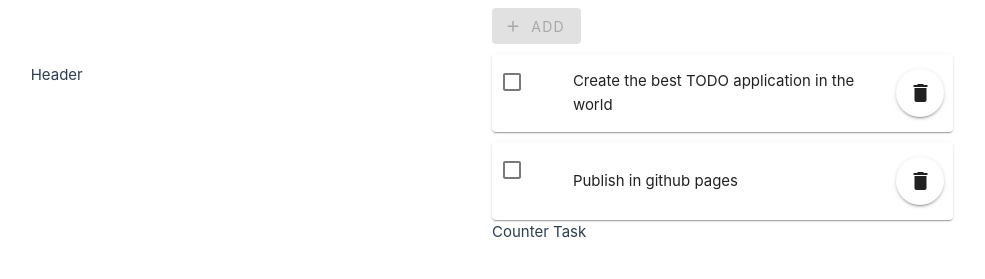
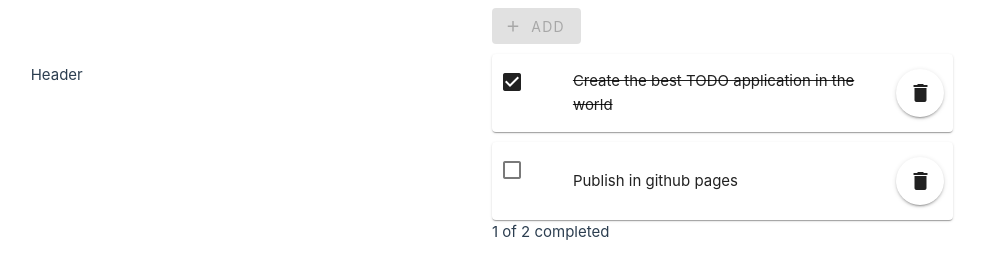
Before and after one commit to ohierro/todo-list-2024, a Vue app: page / in a window 1280 px wide. Shown: the part 325-604 px from the top of the page, without its empty margins (148-1133 px from the left). Built offline with nearby package versions, Linux system fonts and the light colour scheme.

Commit message:
Final solution

```diff
--- a/src/App.vue
+++ b/src/App.vue
@@ -4,8 +4,16 @@ import Header from './components/Header.vue'
 import NewTask from '@/components/NewTask.vue'
 import ListTask from '@/components/ListTask.vue'
 import CounterTask from '@/components/CounterTask.vue'
+import { isTemplateSpan } from 'typescript';
+import ItemTask from './components/ItemTask.vue';
 
-const todos = reactive([
+interface Task {
+  id: number,
+  name: string,
+  completed: boolean
+}
+
+const todos = reactive<Array<Task>>([
   {
     id: 0,
     name: 'Create the best TODO application in the world',
@@ -19,13 +27,23 @@ const todos = reactive([
 ])
 
 function addTodo(name: string) {
-  // console.log(`add ${name} task`);
   todos.push({
     id: todos.length,
     name: name,
     completed: false
   })
 }
+
+function onToggleCompleted(id: number) {
+  const item = todos.filter(t => t.id === id)[0]
+  item.completed = !item.completed
+}
+
+function onDeleteTask(id: number) {
+  const index = todos.findIndex(t => t.id === id)
+  todos.splice(index, 1)
+}
+
 </script>
 
 <template>
@@ -35,8 +53,11 @@ function addTodo(name: string) {
 
   <main>
     <NewTask @add="addTodo"></NewTask>
-    <ListTask :todos="todos"></ListTask>
-    <CounterTask></CounterTask>
+    <ListTask :todos="todos"
+      @toggle-completed="onToggleCompleted"
+      @delete-task="onDeleteTask"
+    ></ListTask>
+    <CounterTask :items="todos"></CounterTask>
   </main>
 </template>
 
--- a/src/components/CounterTask.vue
+++ b/src/components/CounterTask.vue
@@ -1,5 +1,22 @@
+<script setup lang="ts">
+import { computed } from 'vue';
+
+interface Task {
+    id: number
+    name: string,
+    completed: boolean,
+}
+
+const props = defineProps<{
+    items: Array<Task>
+}>()
+
+const completedTasks = computed(() => props.items.filter(i => i.completed).length)
+const totalTasks = computed(() => props.items.length)
+</script>
+
 <template>
-    <div>
-        Counter Task
-    </div>
+<div>
+    {{ completedTasks }} of {{  totalTasks }} completed
+</div>
 </template>
--- a/src/components/ItemTask.vue
+++ b/src/components/ItemTask.vue
@@ -1,21 +1,18 @@
 <script setup lang="ts">
 
-const emits = defineEmits(['add'])
+const emits = defineEmits(['toggleCompleted', 'deleteTask'])
+
 const props = defineProps<{
     id: number
     name: string,
     completed: boolean,
 }>()
-
-function onClick() {
-
-}
 </script>
 
 <template>
 <v-row align="center">
     <v-col cols="2">
-        <v-checkbox></v-checkbox>
+        <v-checkbox :model-value="completed" @click="emits('toggleCompleted', id)"></v-checkbox>
     </v-col>
     <v-col cols="8">
         <span :class="{ done: completed }">
@@ -24,9 +21,15 @@ function onClick() {
     </v-col>
     <v-col cols="2">
         <v-btn
-            @click="onClick"
+            @click="emits('deleteTask', id)"
             icon="mdi-delete"
         ></v-btn>
     </v-col>
 </v-row>
 </template>
+
+<style scoped>
+.done {
+    text-decoration: line-through;
+}
+</style>
--- a/src/components/ListTask.vue
+++ b/src/components/ListTask.vue
@@ -2,11 +2,21 @@
 import ItemTask from './ItemTask.vue';
 
 
+const emits = defineEmits(['toggleCompleted', 'deleteTask'])
 const props = defineProps(['todos'])
 
 function onClick(id: number) {
     console.log(`click on task ${id}`);
 }
+
+function toggleCompleted(id: number) {
+    emits('toggleCompleted', id)
+}
+
+function onDeleteTask(id: number) {
+    emits('deleteTask', id)
+}
+
 </script>
 
 <template>
@@ -15,6 +25,8 @@ function onClick(id: number) {
             :id="todo.id"
             :name="todo.name"
             :completed="todo.completed"
+            @toggle-completed="toggleCompleted"
+            @delete-task="onDeleteTask"
         ></item-task>
     </v-card>
 </template>
```
